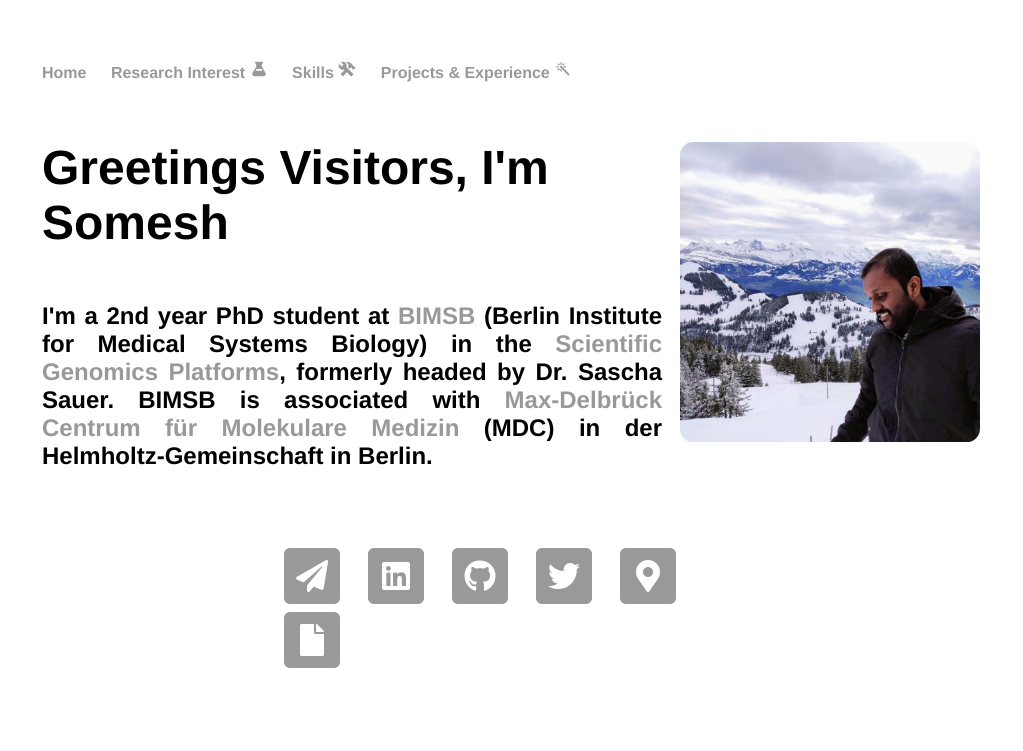
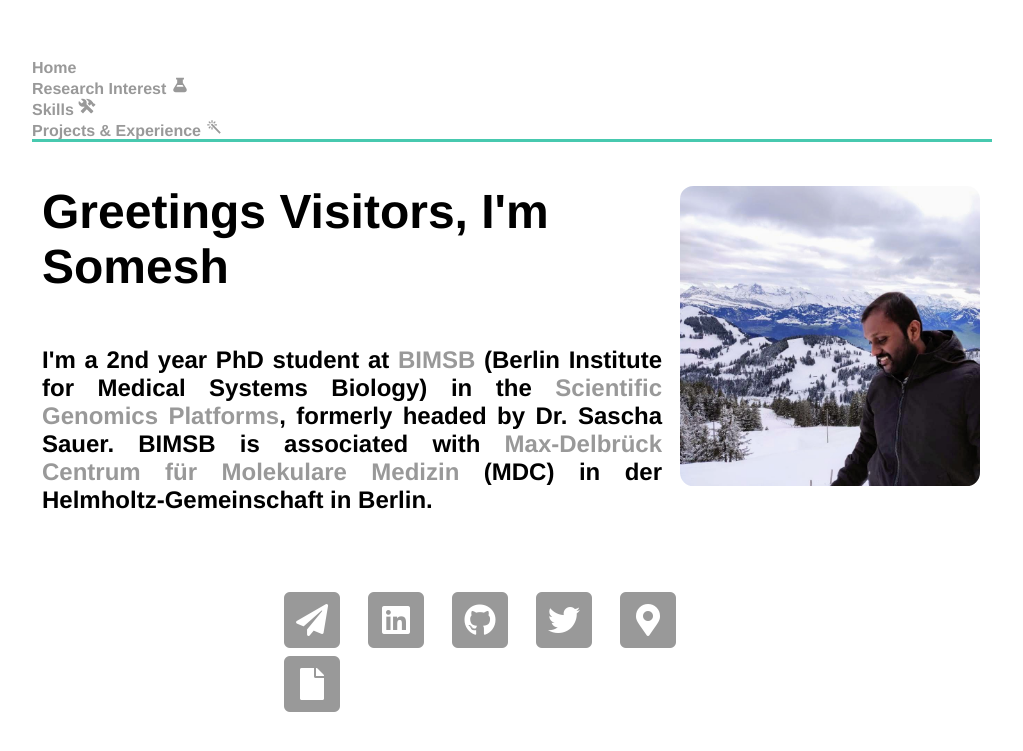
Before and after one commit to saisomesh2594/saisomesh2594.github.io, a Jekyll site: the page built from index.html, in a window 1280 px wide. Shown: the top 751 px of the page, without its empty margins (128-1151 px from the left). Built offline with Jekyll 4.4.1, drawn with Linux system fonts in a browser that asks for light colours.

Commit message:
add navbar cssmenu

```diff
--- a/css/main.css
+++ b/css/main.css
@@ -1,3 +1,5 @@
+@import url(http://fonts.googleapis.com/css?family=Raleway);
+
 body {
     margin: 60px auto;
     width: 75%;
@@ -174,3 +176,102 @@ table, th, td {
 	float: left;
 	/*width: 55%;*/
 }
+
+
+
+#cssmenu,
+#cssmenu ul,
+#cssmenu ul li,
+#cssmenu ul li a {
+  margin: 0;
+  padding: 0;
+  border: 0;
+  list-style: none;
+  line-height: 1;
+  display: block;
+  position: relative;
+  -webkit-box-sizing: border-box;
+  -moz-box-sizing: border-box;
+  box-sizing: border-box;
+}
+#cssmenu:after,
+#cssmenu > ul:after {
+  content: ".";
+  display: block;
+  clear: both;
+  visibility: hidden;
+  line-height: 0;
+  height: 0;
+}
+#cssmenu {
+  width: auto;
+  border-bottom: 3px solid #47c9af;
+  font-family: Raleway, sans-serif;
+  line-height: 1;
+}
+#cssmenu ul {
+  background: #ffffff;
+}
+#cssmenu > ul > li {
+  float: left;
+}
+#cssmenu.align-center > ul {
+  font-size: 0;
+  text-align: center;
+}
+#cssmenu.align-center > ul > li {
+  display: inline-block;
+  float: none;
+}
+#cssmenu.align-right > ul > li {
+  float: right;
+}
+#cssmenu.align-right > ul > li > a {
+  margin-right: 0;
+  margin-left: -4px;
+}
+#cssmenu > ul > li > a {
+  z-index: 2;
+  padding: 18px 25px 12px 25px;
+  font-size: 15px;
+  font-weight: 400;
+  text-decoration: none;
+  color: #444444;
+  -webkit-transition: all .2s ease;
+  -moz-transition: all .2s ease;
+  -ms-transition: all .2s ease;
+  -o-transition: all .2s ease;
+  transition: all .2s ease;
+  margin-right: -4px;
+}
+#cssmenu > ul > li.active > a,
+#cssmenu > ul > li:hover > a,
+#cssmenu > ul > li > a:hover {
+  color: #ffffff;
+}
+#cssmenu > ul > li > a:after {
+  position: absolute;
+  left: 0;
+  bottom: 0;
+  right: 0;
+  z-index: -1;
+  width: 100%;
+  height: 120%;
+  border-top-left-radius: 8px;
+  border-top-right-radius: 8px;
+  content: "";
+  -webkit-transition: all .2s ease;
+  -o-transition: all .2s ease;
+  transition: all .2s ease;
+  -webkit-transform: perspective(5px) rotateX(2deg);
+  -webkit-transform-origin: bottom;
+  -moz-transform: perspective(5px) rotateX(2deg);
+  -moz-transform-origin: bottom;
+  transform: perspective(5px) rotateX(2deg);
+  transform-origin: bottom;
+}
+#cssmenu > ul > li.active > a:after,
+#cssmenu > ul > li:hover > a:after,
+#cssmenu > ul > li > a:hover:after {
+  background: #47c9af;
+}
```
